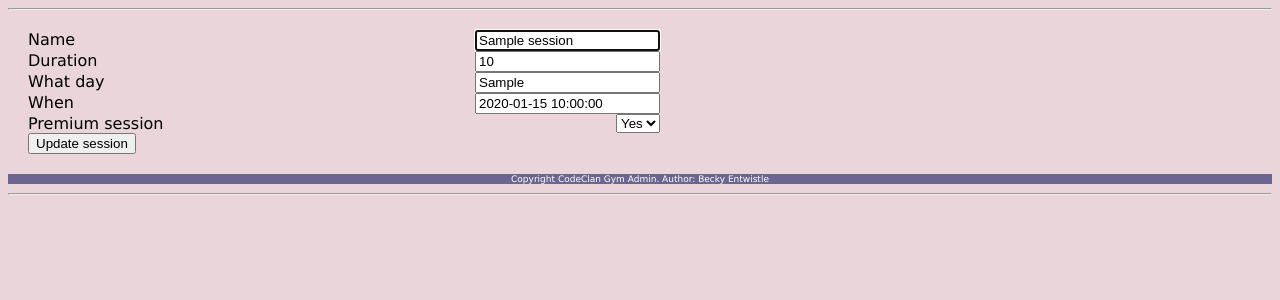
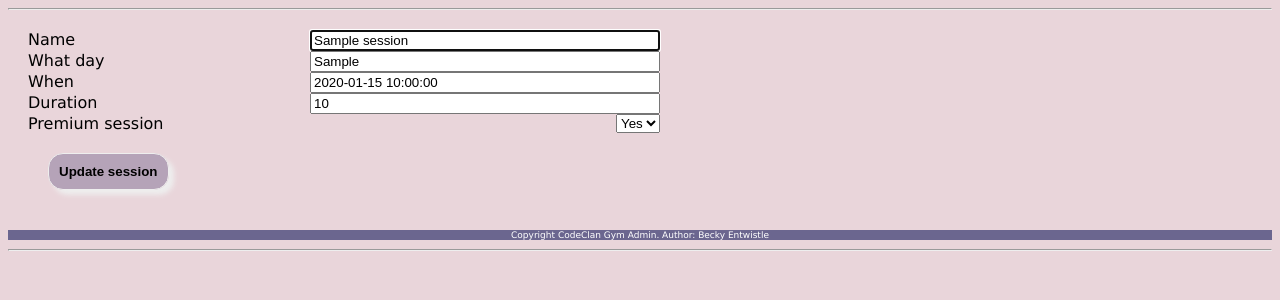
Before and after one commit to bjentwistle/Gym_members_project, a Flask app: page /sessions/1/edit in a window 1280 px wide. Shown: the part 59-359 px from the top of the page. Run offline with Flask 3, Linux system fonts and the light colour scheme; a database or web service that is not in the repository returns one stand-in record (values such as "Sample title"); some libraries are stand-ins or nearby versions.

Commit message:
finished upgrades to Sessions pages

```diff
--- a/project_code/templates/members/edit.jinja
+++ b/project_code/templates/members/edit.jinja
@@ -34,7 +34,7 @@
     </select>
 </div>
 
-<button type="submit">Update member</button>
+<button class = submit_button type="submit">Update member</button>
 
 </form>
 
--- a/project_code/templates/sessions/edit.jinja
+++ b/project_code/templates/sessions/edit.jinja
@@ -5,22 +5,20 @@
 <form class = input_form action="/sessions/{{session.id}}/edit" method="post">
 <div class = form_row>
     <label for="name">Name </label>
-    <input type="text" id="name" name="name" value="{{session.name}}" required autofocus>
+    <input type="text" id="name" name="name" value="{{session.name}}" required autofocus style="width:350px;">
 </div>
-
-<div class = form_row>
-    <label for="duration">Duration </label>
-    <input type="number" id="duration" name="duration" value="{{session.duration}}" required>
-</div>
-
 <div class = form_row>
     <label for="what_day">What day </label>
-    <input type="text" id="what_day" name="what_day" value="{{session.what_day}}" required>
+    <input type="text" id="what_day" name="what_day" value="{{session.what_day}}" required style="width:350px;">
 </div>
 
 <div class = form_row>
     <label for="what_time">When </label>
-    <input type="text" id="what_time" name="what_time" value="{{session.what_time}}" required>
+    <input type="text" id="what_time" name="what_time" value="{{session.what_time}}" required style="width:350px;">
+</div>
+<div class = form_row>
+    <label for="duration">Duration </label>
+    <input type="number" id="duration" name="duration" value="{{session.duration}}" required style="width:350px;">
 </div>
 
 <div class = form_row>
@@ -39,8 +37,9 @@
 
     </select>
 </div>
+    <input class = submit_button type="submit" value="Update session" style="font-weight: bold;">
 
-<button type="submit">Update session</button>
+{# <button type="submit">Update session</button> #}
 
 </form>
 
--- a/project_code/templates/sessions/sessions.jinja
+++ b/project_code/templates/sessions/sessions.jinja
@@ -19,6 +19,7 @@
     <th>Name of Session</th>
     <th>Day</th>
     <th>Time</th>
+    <th>Duration</th>
     <th>Premium?</th>
     <th>Details link</th>
   </tr>
@@ -28,6 +29,7 @@
     <td>{{ session.name}}</td>
     <td>{{session.what_day}}</td>
     <td>{{session.what_time}}</td>
+    <td>{{session.duration}}</td>
     <td>{% if session.premium_session == True %} Yes {% else %} No {%endif%} </td>
     <td><a href = "/sessions/{{ session.id }}" > Show details </a> </td>
 
--- a/project_code/templates/sessions/single_session.jinja
+++ b/project_code/templates/sessions/single_session.jinja
@@ -8,6 +8,7 @@
     <th>Name of Session</th>
     <th>Day</th>
     <th>Time</th>
+    <th>Duration</th>
     <th>Premium?</th>
     <th>Details link</th>
   </tr>
@@ -16,6 +17,7 @@
     <td>{{ session.name}}</td>
     <td>{{session.what_day}}</td>
     <td>{{session.what_time}}</td>
+    <td>{{session.duration}}</td>
     <td>{% if session.premium_session == True %} Yes {% else %} No {%endif%} </td>
     <td><a href = "/sessions/{{session.id}}/edit"> Edit session </a></td>
   </tr>
```
Also changed, not shown: project_code/templates/sessions/new.jinja (+4 -4 lines).
